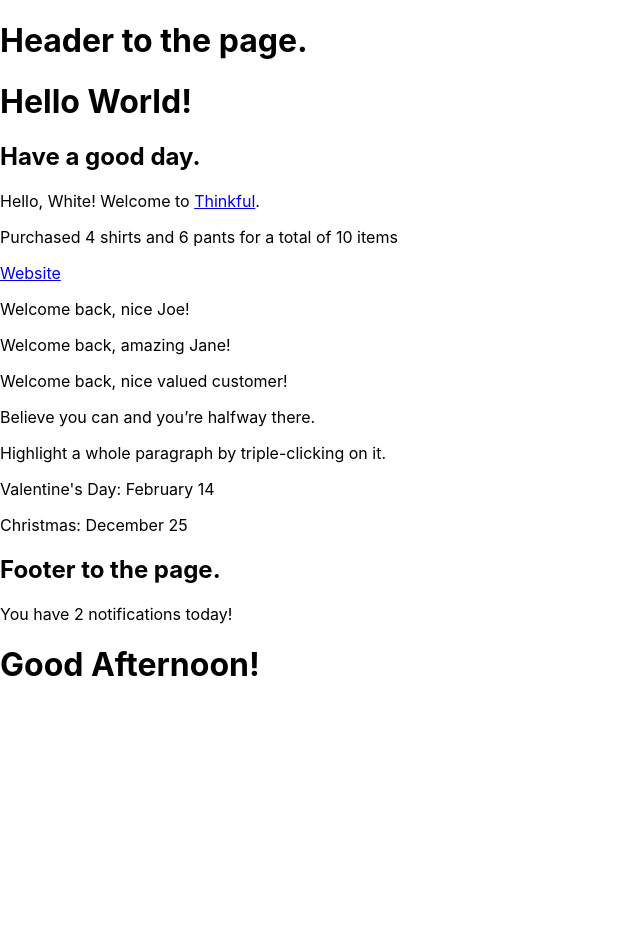
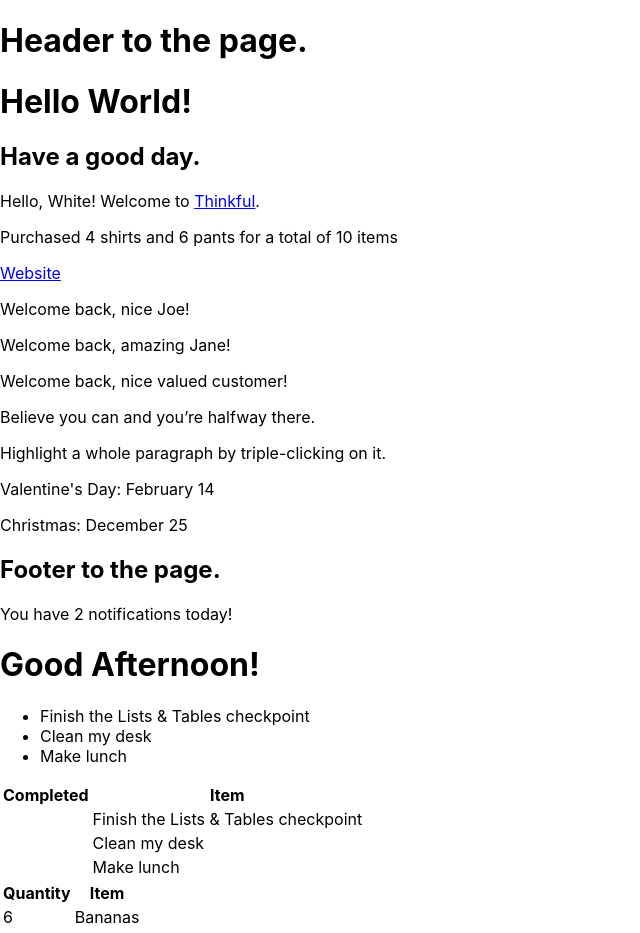
Before and after one commit to WhiteN9/react-learn-project, a React (Create React App) app: page / in a window 1280 px wide. Shown: the top 933 px of the page, without its empty margins (0-640 px from the left). Before the commit the page ends 800 px from the top, so only its background shows below. Built offline with nearby package versions, Linux system fonts and the light colour scheme.

Commit message:
list and tables

```diff
--- a/src/App.js
+++ b/src/App.js
@@ -5,6 +5,9 @@ import Purchase from "./Buying.js";
 import WelcomeWB from "./WelcomeBack.js";
 import Holiday from "./Holiday";
 import Clock from "./Clock";
+import { MakeList, MakeToDoTable } from "./List.js";
+import GroceryList from "./GroceryTable";
+import Roster from "./Roster";
 import Footer from "./Footer.js";
 
 function Notifications({ notifications }) {
@@ -28,6 +31,11 @@ function AppNotif() {
 }
 
 function App({ loggedIn }) {
+  const roster = [
+    { id: "1", firstName: "John", lastName: "Smith", location: "California" },
+    { id: "2", firstName: "April", lastName: "White", location: "Nebraska" },
+    { id: "3", firstName: "Jane", lastName: "Doe", location: "Florida" },
+  ];
   if (loggedIn) {
     const name = "White";
     const url = "https://www.thinkful.com/";
@@ -48,6 +56,10 @@ function App({ loggedIn }) {
         <Footer />
         <AppNotif />
         <Clock />
+        <MakeList />
+        <MakeToDoTable />
+        <GroceryList />
+        <Roster detailed={false} roster={roster} />
       </React.Fragment>
     );
     return element;
--- /dev/null
+++ b/src/GroceryTable.js
@@ -0,0 +1,28 @@
+const groceryList = [
+  { quantity: 6, item: "Bananas" },
+  { quantity: 3, item: "Apples" },
+  { quantity: 10, item: "Oranges" },
+];
+
+function GroceryList({ items }) {
+  const rows = groceryList.map(({ quantity, item }, index) => (
+    <tr key={index}>
+      <td> {quantity}</td>
+      <td> {item} </td>
+    </tr>
+  ));
+
+  return (
+    <table>
+      <thead>
+        <tr>
+          <th>Quantity</th>
+          <th>Item</th>
+        </tr>
+      </thead>
+      <tbody>{rows}</tbody>
+    </table>
+  );
+}
+
+export default GroceryList;
--- /dev/null
+++ b/src/List.js
@@ -0,0 +1,55 @@
+import React from "react";
+
+const todos = [
+  "Finish the Lists & Tables checkpoint",
+  "Clean my desk",
+  "Make lunch",
+];
+
+const todos2 = [
+  { completed: false, description: "Finish the Lists & Tables checkpoint" },
+  { completed: false, description: "Clean my desk" },
+  { completed: false, description: "Make lunch" },
+];
+
+function ListItem(props) {
+  return <li>{props.value}</li>;
+}
+function MakeList() {
+  const listItems = todos.map((todo, index) => (
+    <ListItem key={index} value={todo} />
+  ));
+  return <ul>{listItems}</ul>;
+}
+
+// https://reactjs.org/docs/lists-and-keys.html
+// It's recommended to use stable IDs for rendered items instead of item index.
+// Keys only make sense in the context of the surrounding array?
+// You should keep the key on the <ListItem /> elements in the array rather than on the <li> elements in the ListItem itself
+
+// https://reactjs.org/docs/reconciliation.html#recursing-on-children
+// https://dev.to/titungdup/you-no-longer-need-to-import-react-from-react-3pbj
+
+function MakeToDoTable() {
+  const rows = todos2.map(({ completed, description }, index) => (
+    <tr key={index}>
+      <td> {completed} </td>
+      <td> {description} </td>
+    </tr>
+  ));
+
+  return (
+    <table>
+      <thead>
+        <tr>
+          <th>Completed</th>
+          <th>Item</th>
+        </tr>
+      </thead>
+      <tbody>{rows}</tbody>
+    </table>
+  );
+}
+
+export { MakeList };
+export { MakeToDoTable };
--- /dev/null
+++ b/src/Roster.js
@@ -0,0 +1,39 @@
+import React from "react";
+function ListItem(props) {
+  return <li>{props.value}</li>;
+}
+
+function Roster({ detailed, roster }) {
+  let rows;
+  //if detailed is false, make simple table rows
+  if (!detailed) {
+    rows = roster.map(({ firstName }, index) => (
+      <ListItem key={index} value={firstName} />
+    ));
+    return <ol>{rows}</ol>;
+  } else {
+    rows = roster.map(({ id, firstName, lastName, location }, index) => (
+      <tr key={index}>
+        <td>{id}</td>
+        <td>{firstName}</td>
+        <td>{lastName}</td>
+        <td>{location}</td>
+      </tr>
+    ));
+    return (
+      <table>
+        <thead>
+          <tr>
+            <th>ID</th>
+            <th>First Name</th>
+            <th>Last Name</th>
+            <th>Location</th>
+          </tr>
+        </thead>
+        <tbody>{rows}</tbody>
+      </table>
+    );
+  }
+}
+
+export default Roster;
```
